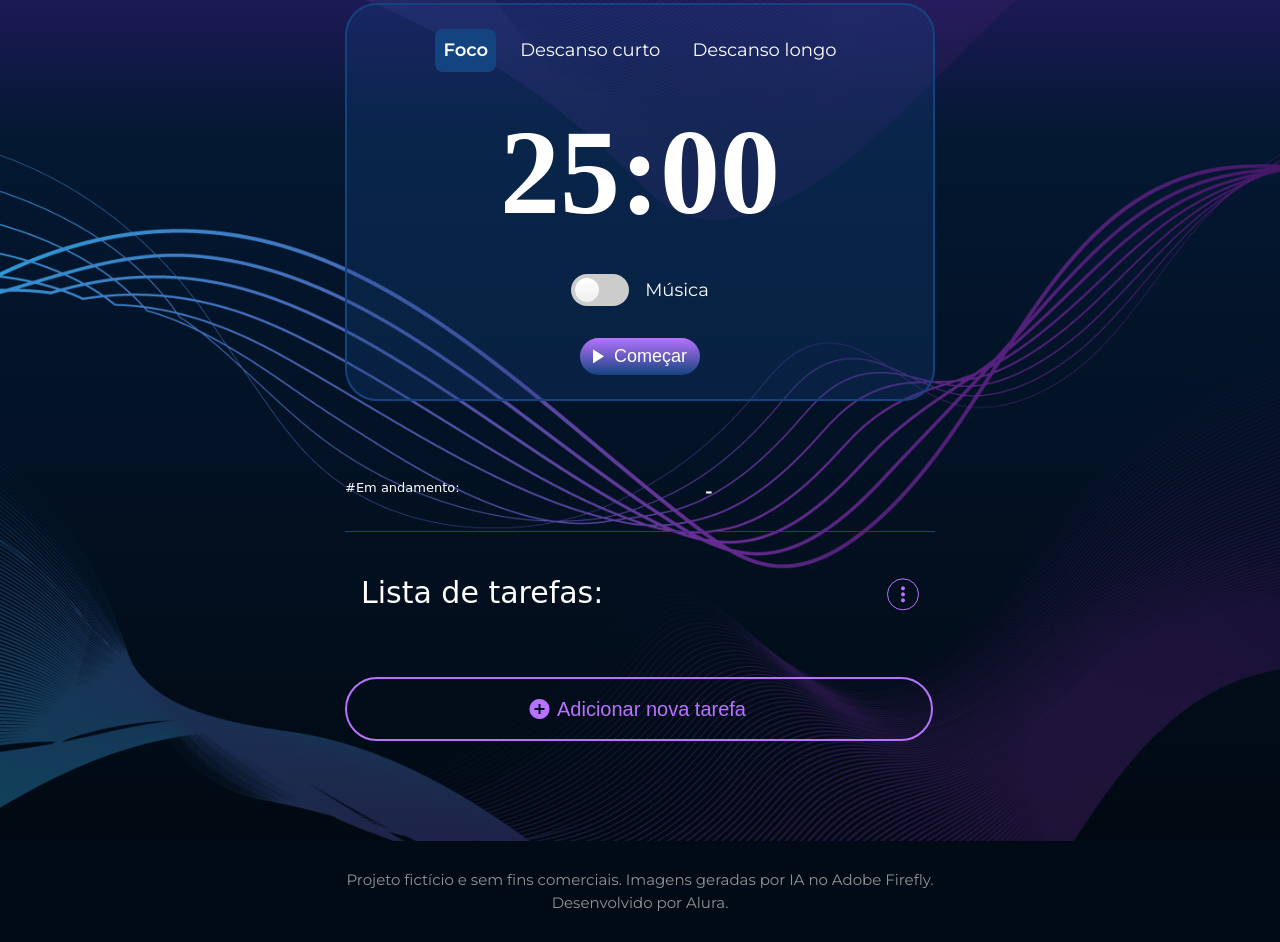
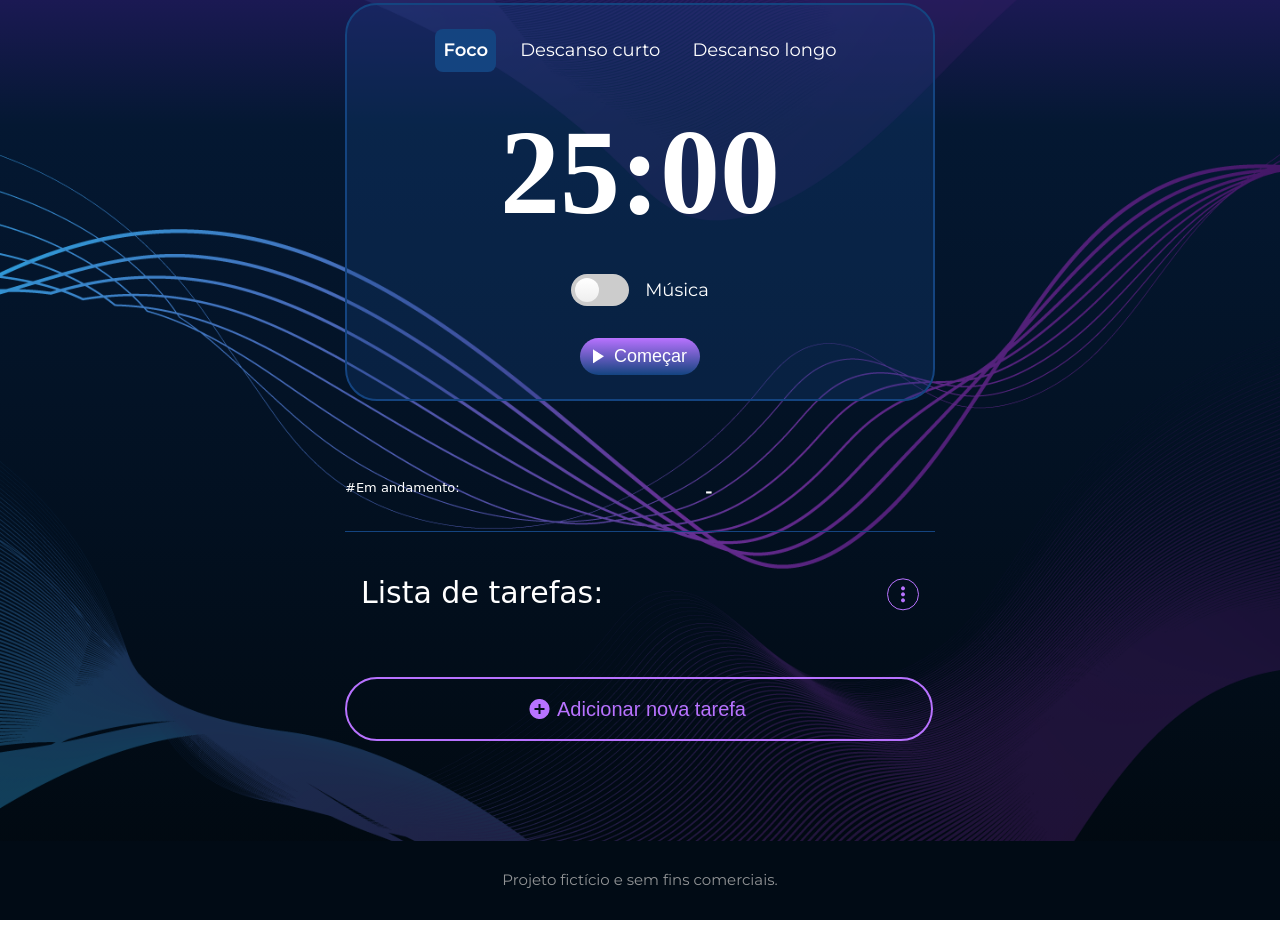
Before and after one commit to reinaldocicarone/fokus, a plain HTML site: page index.html in a window 1280 px wide. Shown: the part 621-1563 px from the top of the page. After the commit the page ends 1541 px from the top, so only its background shows below. Drawn offline with nearby package versions, Linux system fonts and the light colour scheme; a web font is replaced by a local one.

Commit message:
deletando roda pe alura

```diff
--- a/index.html
+++ b/index.html
@@ -120,8 +120,7 @@
         </section>
         <footer class="app__footer">
             <p class="app__footer-text">
-                Projeto fictício e sem fins comerciais. Imagens geradas por IA no Adobe Firefly.<br />Desenvolvido por
-                Alura.
+                Projeto fictício e sem fins comerciais.
             </p>
         </footer>
     </main>
```
